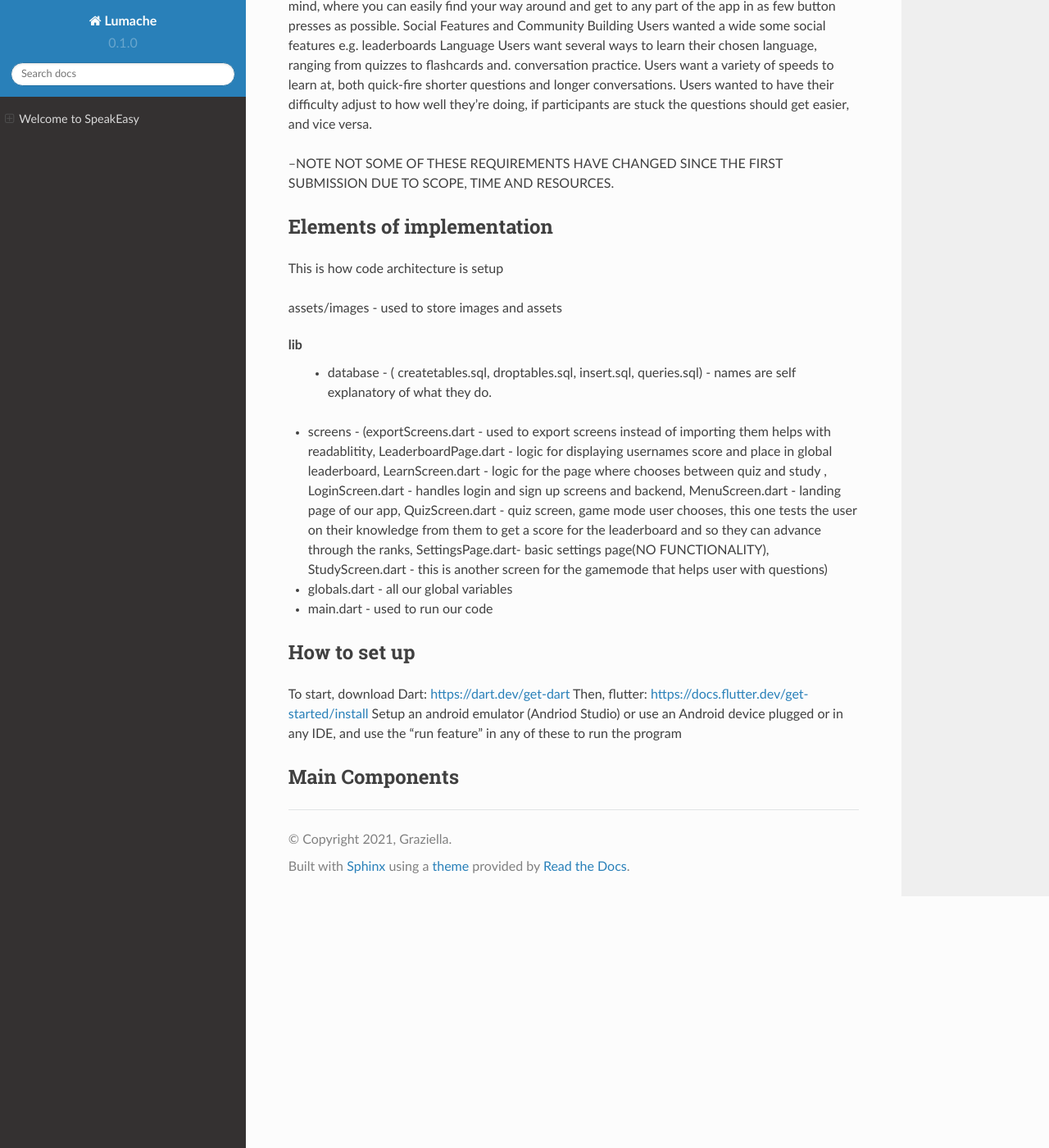
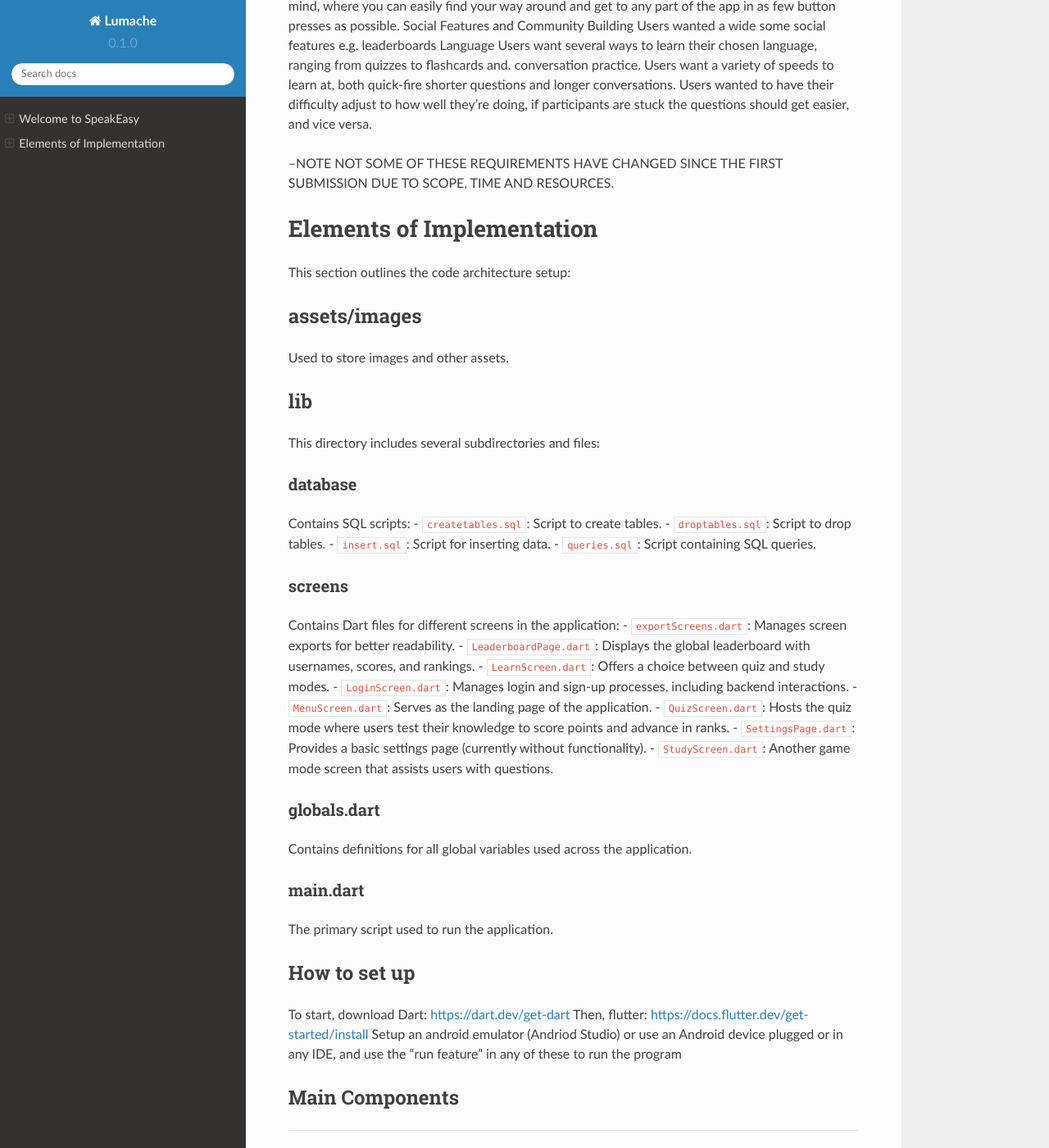
Before and after one commit to LuckyLarry13/READTHEDOCSTEST, a Sphinx documentation site: the page built from docs/source/index.rst, in a window 1280 px wide and 1400 px high, scrolled down 1625 px. Shown: the whole window at 82% size. Built offline with Sphinx 7.4.7 and the Read the Docs theme 2.0.0, drawn with Linux system fonts in a browser that asks for light colours.

Commit message:
Update index.rst

```diff
--- a/docs/source/index.rst
+++ b/docs/source/index.rst
@@ -55,23 +55,49 @@ Users wanted to have their difficulty adjust to how well they’re doing, if par
 
 --NOTE NOT SOME OF THESE REQUIREMENTS HAVE CHANGED SINCE THE FIRST SUBMISSION DUE TO SCOPE, TIME AND RESOURCES.
 
-Elements of implementation
--------------------
-This is how code architecture is setup
+Elements of Implementation
+==========================
+This section outlines the code architecture setup:
 
-assets/images - used to store images and assets
+assets/images
+-------------
+Used to store images and other assets.
 
 lib
- - database - ( createtables.sql, droptables.sql, insert.sql, queries.sql) - names    are self explanatory of what they do.
+---
+This directory includes several subdirectories and files:
 
-- screens - (exportScreens.dart - used to export screens instead of importing them helps with readablitity, LeaderboardPage.dart - logic for displaying usernames score and place in global leaderboard, LearnScreen.dart - logic for the page where chooses between quiz and study  , LoginScreen.dart - handles login and sign up screens and backend, MenuScreen.dart - landing page of our app, QuizScreen.dart - quiz screen, game mode user chooses, this one tests the user on their knowledge from them to get a score for the leaderboard and so they can advance through the ranks, SettingsPage.dart- basic settings page(NO FUNCTIONALITY), StudyScreen.dart - this is another screen for the gamemode that helps user with questions)
+database
+^^^^^^^^
+Contains SQL scripts:
+- ``createtables.sql``: Script to create tables.
+- ``droptables.sql``: Script to drop tables.
+- ``insert.sql``: Script for inserting data.
+- ``queries.sql``: Script containing SQL queries.
 
-- globals.dart - all our global variables
+screens
+^^^^^^^
+Contains Dart files for different screens in the application:
+- ``exportScreens.dart``: Manages screen exports for better readability.
+- ``LeaderboardPage.dart``: Displays the global leaderboard with usernames, scores, and rankings.
+- ``LearnScreen.dart``: Offers a choice between quiz and study modes.
+- ``LoginScreen.dart``: Manages login and sign-up processes, including backend interactions.
+- ``MenuScreen.dart``: Serves as the landing page of the application.
+- ``QuizScreen.dart``: Hosts the quiz mode where users test their knowledge to score points and advance in ranks.
+- ``SettingsPage.dart``: Provides a basic settings page (currently without functionality).
+- ``StudyScreen.dart``: Another game mode screen that assists users with questions.
 
-- main.dart - used to run our code
+globals.dart
+^^^^^^^^^^^^
+Contains definitions for all global variables used across the application.
+
+main.dart
+^^^^^^^^^
+The primary script used to run the application.
+
 
 How to set up
---------------
+------------
 To start, download Dart: https://dart.dev/get-dart
 Then, flutter: https://docs.flutter.dev/get-started/install
 Setup an android emulator (Andriod Studio) or use an Android device plugged or in any IDE, and use the "run feature" in any of these to run the program
```
